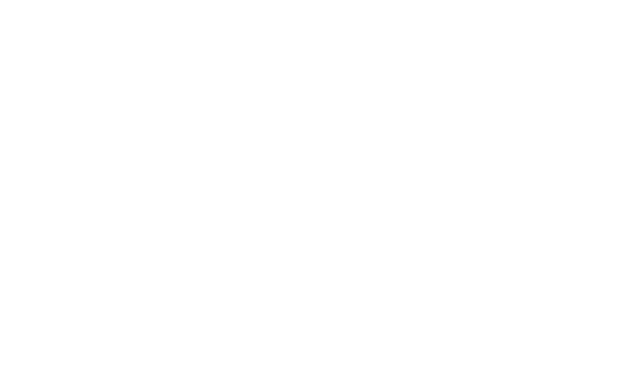
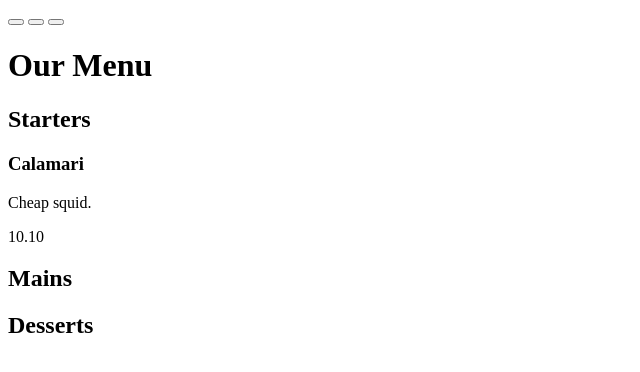
Before and after one commit to LauZiFu/restaurant, a website built with webpack: page src/template.html in a window 1280 px wide. Shown: the whole page, without its empty margins (0-640 px from the left). Built offline with nearby package versions, Linux system fonts and the light colour scheme.

Commit message:
Complete menu page business logic

```diff
--- a/src/index.js
+++ b/src/index.js
@@ -0,0 +1,6 @@
+import { MenuProvider } from "./pages/menu/menuProvider";
+import {renderMenu} from "./pages/menu/menuRender";
+
+const contentDiv = document.querySelector("#content");
+const menuData = new MenuProvider()
+renderMenu(contentDiv, menuData.getMenu());
--- /dev/null
+++ b/src/pages/menu/category.js
@@ -0,0 +1,27 @@
+import MenuItem from "./menuItem.js";
+
+class Category {
+    #items
+
+    constructor(name, items = []) {
+        this.name = name;
+        this.#items = items;
+    }
+
+    addItem(item) {
+        if (!(item instanceof MenuItem)) {
+            throw new Error("Invalid menu item type");
+        }
+        this.#items.push(item);
+    }
+
+    getItems() {
+        return [...this.#items];
+    }
+
+    getName() {
+        return this.name;
+    }
+}
+
+export default Category;
--- /dev/null
+++ b/src/pages/menu/menu.js
@@ -0,0 +1,28 @@
+import Category from "./category.js";
+
+export default class Menu {
+    #categories
+
+    constructor(categories = []) {
+        this.#categories = categories;
+    }
+
+    addCategory(category) {
+        if (!(category instanceof Category)) {
+            throw new Error("Invalid category type");
+        }
+        this.#categories.push(category);
+    }
+
+    searchItems(keyword) {
+        return this.categories.flatMap(category =>
+            category.getItems().filter(item =>
+                item.getDetails().name.toLowerCase().includes(keyword.toLowerCase())
+            )
+        );
+    }
+
+    getCategories(){
+        return [...this.#categories];
+    }
+}
--- /dev/null
+++ b/src/pages/menu/menuItem.js
@@ -0,0 +1,34 @@
+class MenuItem {
+  #myPrice
+
+  constructor(name, price, description) {
+    this.name = name;
+    this.price = price;
+    this.description = description;
+  }
+
+  set price(dollars){
+    if(!dollars instanceof Number){
+      throw new Error("Must be a number!");
+    }
+    this.#myPrice = dollars.toFixed(2);
+  }
+
+  get price(){
+    return Number(this.#myPrice);
+  }
+
+  getStringPrice(){
+    return this.#myPrice;
+  }
+
+  getDetails() {
+    return {
+      name: this.name,
+      price: this.price,
+      description: this.description
+    };
+  }
+}
+
+export default MenuItem;
--- /dev/null
+++ b/src/pages/menu/menuProvider.js
@@ -0,0 +1,15 @@
+
+import Category from "./category.js";
+import MenuItem from "./menuItem.js";
+import Menu from "./menu.js"
+
+export class MenuProvider {
+    getMenu() {
+    // For demonstration, returning hardcoded categories.
+        return new Menu ([
+            new Category("Starters", [new MenuItem("Calamari", 10.1, "Cheap squid.")]),
+            new Category("Mains", []),
+            new Category("Desserts", []),
+        ]);
+    }
+}
--- /dev/null
+++ b/src/pages/menu/menuRender.js
@@ -0,0 +1,66 @@
+
+/**
+ *
+ * @param {MenuItem} menuItem
+ * @returns DOM element of a menu item.
+ */
+function renderMenuItem(menuItem){
+    const div = document.createElement("div");
+    const name = document.createElement("h3");
+    const desc = document.createElement("p");
+    const price = document.createElement("div");
+
+    name.textContent = menuItem.name;
+    desc.textContent = menuItem.description;
+    price.textContent = menuItem.getStringPrice();
+
+    div.classList.toggle("menu-item");
+
+    [name, desc, price].forEach((elem) => div.appendChild(elem));
+
+    return div;
+}
+
+/**
+ *
+ * @param {Category} category
+ * @returns DOM element of a menu category.
+ */
+function renderCategory(category){
+    // Get list of items
+    const catItems = category.getItems();
+
+    const categoryDiv = document.createElement("div");
+    const title = document.createElement("h2");
+
+    title.textContent = category.name;
+    categoryDiv.appendChild(title);
+
+    // Render all items inside the category
+    catItems.forEach((item) => categoryDiv.appendChild(renderMenuItem(item)));
+    categoryDiv.classList.toggle("category");
+
+    return categoryDiv;
+}
+
+/**
+ *
+ * @param {Menu} menu
+ * @return DOM element of the menu page.
+ */
+function renderMenu(contentDiv, menu){
+    const menuItems = menu.getCategories();
+
+    const menuDiv = document.createElement("div");
+    const title = document.createElement("h1");
+
+    title.textContent = "Our Menu";
+    menuDiv.appendChild(title);
+
+    menuItems.forEach((category) => menuDiv.appendChild(renderCategory(category)));
+    menuDiv.classList.toggle("menu-content");
+
+    contentDiv.appendChild(menuDiv);
+}
+
+export {renderMenuItem, renderCategory, renderMenu};
--- a/src/template.html
+++ b/src/template.html
@@ -6,6 +6,15 @@
     <title>Document</title>
 </head>
 <body>
+    <header>
+        <nav>
+            <button></button>
+            <button></button>
+            <button></button>
+        </nav>
+    </header>
+    <div id="content">
 
+    </div>
 </body>
 </html>
--- a/webpack.config.js
+++ b/webpack.config.js
@@ -32,7 +32,7 @@
             {
                 test: /\.(png|svg|jpg|jpeg|gif)$/i,
                 type: "asset/resource",
-            }
+            },
         ],
     },
 };
```
